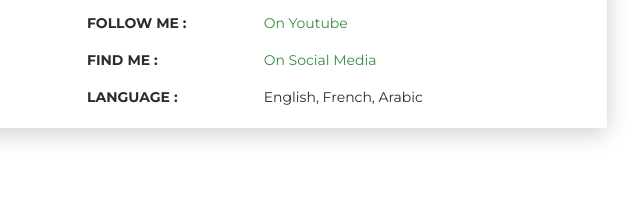
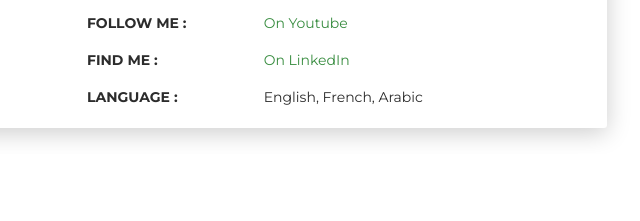
Before and after one commit to rondildev/rondildev.github.io, a plain HTML site: page index.html in a window 1280 px wide. Shown: the part 751-972 px from the top of the page, 588-1228 px from the left. Drawn offline with Linux system fonts and the light colour scheme.

Commit message:
commit 27

```diff
--- a/index.html
+++ b/index.html
@@ -90,7 +90,7 @@
             </div>
             <div class="row mt-3">
               <div class="col-sm-4"><strong class="text-uppercase">Find Me :</strong></div>
-              <div class="col-sm-8"><a href="#socialmedia" > On Social Media </a></div>
+              <div class="col-sm-8"><a href="https://www.linkedin.com/in/rondildev1" target="_blank"> On LinkedIn </a></div>
             </div>
             <div class="row mt-3">
               <div class="col-sm-4"><strong class="text-uppercase">Language :</strong></div>
```
